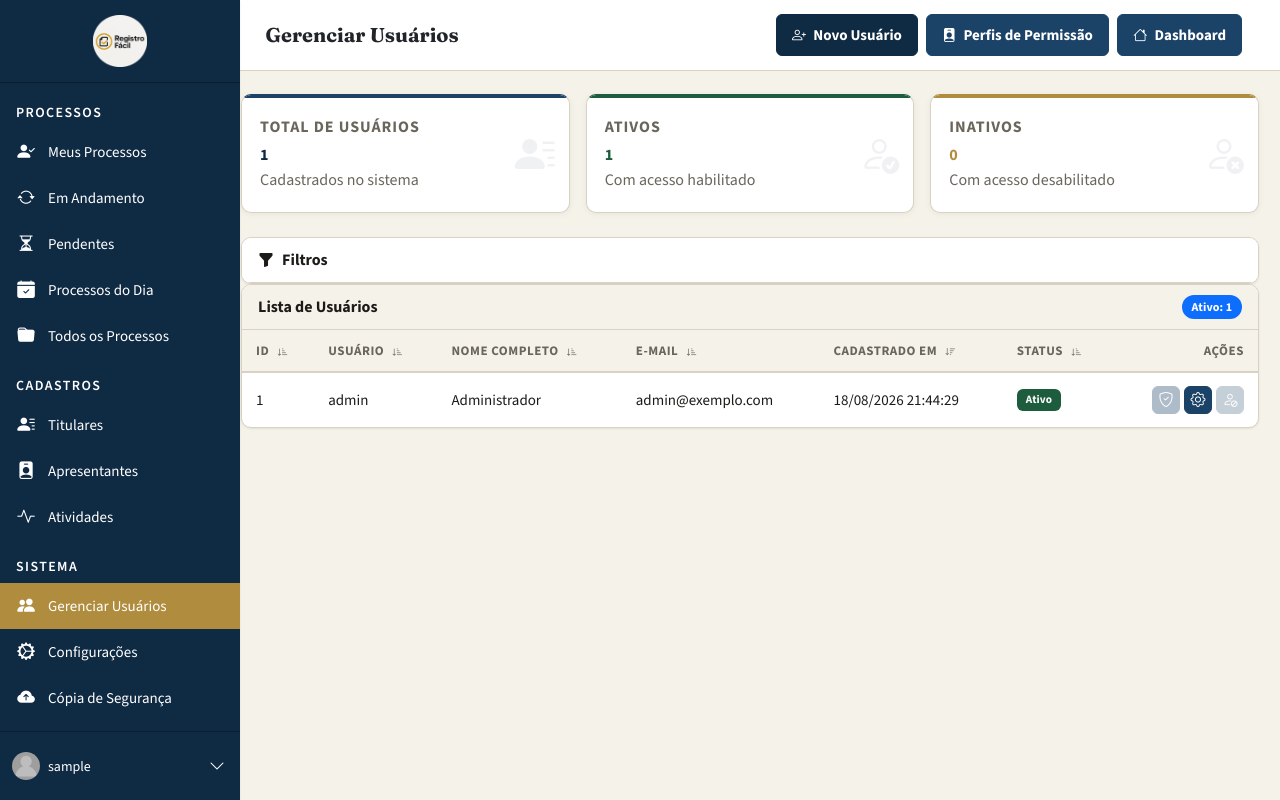
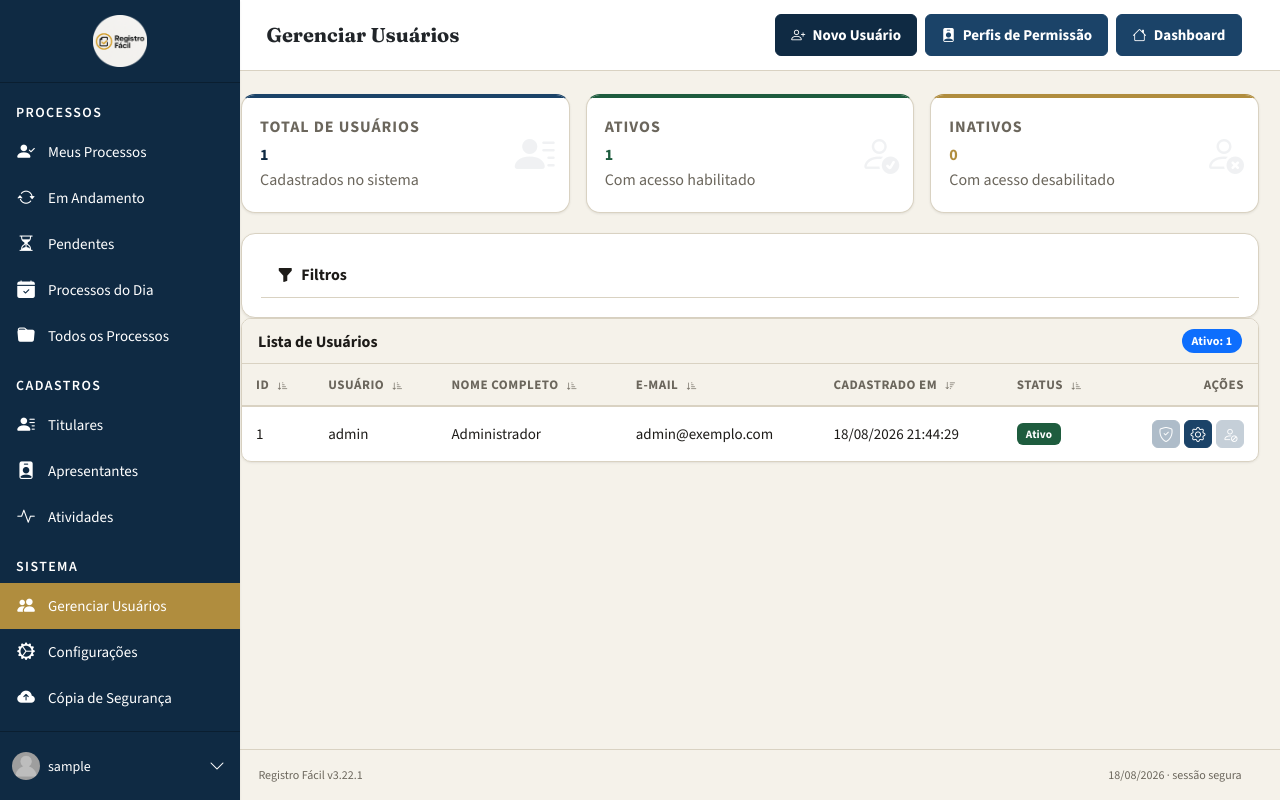
Before and after one commit to espetocearensesobral-boop/registrofacil-v3, a Flask app: page /admin/usuarios in a window 1280 px wide. Run offline with Flask 3, Linux system fonts and the light colour scheme; the visitor is signed in with stand-in values (Sample User, id 1); data comes from the database, SQL or seed files in the repository; parts of the project's set-up code (start-up, migrations or seed data) failed here and were passed over; some libraries are stand-ins or nearby versions.

Commit message:
style: implement standard institutional layout

```diff
--- a/config.py
+++ b/config.py
@@ -22,7 +22,7 @@ else:
 
 
 class Config:
-    VERSION = '3.22.0'
+    VERSION = '3.22.1'
     ENVIRONMENT = os.environ.get('REGISTROFACIL_ENV', 'development').strip().lower()
     IS_PRODUCTION = ENVIRONMENT in {'production', 'prod'}
     INITIAL_ADMIN_PASSWORD = os.environ.get('INITIAL_ADMIN_PASSWORD')
--- a/static/css/main.css
+++ b/static/css/main.css
@@ -411,7 +411,8 @@ body {
    CONTEÚDO DA PÁGINA
    ━━━━━━━━━━━━━━━━━━━━━━━━━━━━━━━━━━━━━━━━━━━━━━━━━━━━━━ */
 #page-content-wrapper {
-    width: 100%;
+    width: auto;
+    min-width: 0;
     min-height: 100vh;
     margin-left: var(--rf-sidebar-width);
     transition: margin-left 0.3s ease-in-out;
--- a/static/css/visual-system.css
+++ b/static/css/visual-system.css
@@ -1952,3 +1952,212 @@ html body .toast {
     transition-duration: .01ms !important;
   }
 }
+
+
+/* ============================================================
+   LAYOUT STANDARD — régua institucional única
+   Corrige o desalinhamento lateral e centraliza o conteúdo
+   sem alterar os tokens de cor dos seis temas.
+   ============================================================ */
+:root {
+  --rf-gutter-x: clamp(1.25rem, 3vw, 2.5rem);
+  --rf-gutter-y: clamp(1.25rem, 2.5vw, 2rem);
+  --rf-content-max: 1680px;
+  --rf-card-padding: clamp(1rem, 1.5vw, 1.25rem);
+}
+
+#page-content-wrapper {
+  width: auto;
+  min-width: 0;
+  max-width: none;
+  overflow-x: clip;
+}
+
+#page-content-wrapper > .navbar,
+#page-content-wrapper > main,
+#page-content-wrapper > .rf-footer {
+  width: 100%;
+  min-width: 0;
+  box-sizing: border-box;
+}
+
+#page-content-wrapper > .navbar {
+  padding: .875rem 0;
+}
+
+#page-content-wrapper > .navbar > .container-fluid,
+#page-content-wrapper > main,
+#page-content-wrapper > .rf-footer,
+.rf-shell {
+  width: 100%;
+  max-width: var(--rf-content-max);
+  margin-inline: auto;
+  padding-inline: var(--rf-gutter-x) !important;
+}
+
+#page-content-wrapper > main {
+  padding-block: var(--rf-gutter-y) !important;
+}
+
+#page-content-wrapper > .navbar > .container-fluid {
+  padding-block: 0 !important;
+}
+
+.rf-page-header,
+#page-content-wrapper .page-header {
+  display: flex;
+  align-items: center;
+  justify-content: space-between;
+  gap: var(--rf-space-4);
+  flex-wrap: wrap;
+  padding: 0 0 var(--rf-space-4);
+  margin: 0 0 var(--rf-space-5);
+  background: transparent;
+  border: 0;
+  border-bottom: 1px solid var(--rf-border);
+  border-radius: 0;
+  box-shadow: none;
+}
+
+.rf-page-header h1,
+.rf-page-header h2,
+#page-content-wrapper .page-header h1,
+#page-content-wrapper .page-header h2 {
+  margin: 0;
+}
+
+.rf-page-header .rf-actions,
+#page-content-wrapper .page-header .rf-actions {
+  display: flex;
+  align-items: center;
+  gap: var(--rf-space-2);
+  flex-wrap: wrap;
+}
+
+.rf-card,
+#page-content-wrapper .stats-card,
+#page-content-wrapper .form-card,
+#page-content-wrapper .filter-section,
+#page-content-wrapper .filter-bar {
+  background: var(--rf-surface) !important;
+  border: 1px solid var(--rf-border) !important;
+  border-radius: var(--rf-radius-lg) !important;
+  box-shadow: var(--rf-shadow-sm) !important;
+}
+
+.rf-card,
+#page-content-wrapper .form-card,
+#page-content-wrapper .filter-section {
+  padding: var(--rf-card-padding);
+}
+
+#page-content-wrapper .stats-card,
+#page-content-wrapper .filter-bar {
+  padding: var(--rf-card-padding);
+}
+
+#page-content-wrapper .stats-card:hover,
+#page-content-wrapper .rf-card:hover {
+  transform: none;
+  box-shadow: var(--rf-shadow-sm) !important;
+}
+
+.rf-kpi-grid {
+  display: grid;
+  grid-template-columns: repeat(auto-fit, minmax(230px, 1fr));
+  gap: var(--rf-space-4);
+  margin-bottom: var(--rf-space-5);
+}
+
+#page-content-wrapper .table-responsive,
+#page-content-wrapper .rf-table-wrapper {
+  width: 100%;
+  min-width: 0;
+  overflow-x: auto;
+  overscroll-behavior-inline: contain;
+}
+
+#page-content-wrapper .table-responsive > table,
+#page-content-wrapper .rf-table-wrapper > table {
+  min-width: 640px;
+}
+
+.rf-footer {
+  margin-top: auto;
+  padding-block: var(--rf-space-4);
+  border-top: 1px solid var(--rf-border);
+  display: flex;
+  align-items: center;
+  justify-content: space-between;
+  gap: 1rem;
+  color: var(--rf-text-muted);
+  font-size: var(--rf-font-xs);
+}
+
+.rf-footer span:last-child {
+  text-align: right;
+}
+
+@media (max-width: 991.98px) {
+  #page-content-wrapper > .navbar > .container-fluid,
+  #page-content-wrapper > main,
+  #page-content-wrapper > .rf-footer,
+  .rf-shell {
+    padding-inline: 1rem !important;
+  }
+}
+
+@media (max-width: 575.98px) {
+  #page-content-wrapper > .navbar > .container-fluid,
+  #page-content-wrapper > main,
+  #page-content-wrapper > .rf-footer,
+  .rf-shell {
+    padding-inline: .75rem !important;
+  }
+
+  #page-content-wrapper > main {
+    padding-block: 1rem !important;
+  }
+
+  .rf-footer {
+    align-items: flex-start;
+    flex-direction: column;
+  }
+
+  .rf-footer span:last-child {
+    text-align: left;
+  }
+}
+
+
+/* Compatibilidade do dashboard com a régua standard. */
+#page-content-wrapper .kpi-grid,
+#page-content-wrapper .rf-kpi-grid {
+  display: grid;
+  grid-template-columns: repeat(auto-fit, minmax(230px, 1fr));
+  gap: var(--rf-space-4);
+  margin-bottom: var(--rf-space-5);
+}
+
+#page-content-wrapper .kpi-card {
+  min-width: 0;
+  border-radius: var(--rf-radius-lg);
+  box-shadow: var(--rf-shadow-sm);
+}
+
+#page-content-wrapper .dashboard-action-link {
+  min-height: 2.25rem !important;
+  height: auto !important;
+  padding: .35rem .7rem !important;
+  font-size: var(--rf-font-xs) !important;
+}
+
+#page-content-wrapper .greeting-banner {
+  border-radius: var(--rf-radius-lg) !important;
+  box-shadow: var(--rf-shadow-sm) !important;
+  padding: var(--rf-card-padding) !important;
+}
+
+#page-content-wrapper .row > [class*="col-"] {
+  min-width: 0;
+}
--- a/templates/base.html
+++ b/templates/base.html
@@ -115,7 +115,7 @@
     </style>
 
     <link rel="stylesheet" href="{{ url_for('static', filename='css/color-themes.css') }}">
-    <link rel="stylesheet" href="{{ url_for('static', filename='css/visual-system.css', v='3.22.0') }}">
+    <link rel="stylesheet" href="{{ url_for('static', filename='css/visual-system.css', v='3.22.1') }}">
     <style id="rf-header-button-contract">
         html body .navbar .nav-btn.nav-btn-secondary {
             background-color: var(--color-primary-light, #1B4368) !important;
@@ -289,7 +289,7 @@
         </aside>
         <div id="page-content-wrapper" class="flex-fill">
             <nav class="navbar navbar-expand-lg navbar-light bg-white shadow-sm">
-                <div class="container-fluid">
+                <div class="container-fluid rf-navbar-inner">
                     <button id="mobile-menu-btn" type="button" aria-label="Abrir menu" aria-controls="sidebar" aria-expanded="false" onclick="toggleMobileSidebar()">
                         <i class="bi bi-list"></i>
                     </button>
@@ -300,7 +300,7 @@
                 </div>
             </nav>
 
-            <main id="main-content" class="container-fluid py-4" tabindex="-1">
+            <main id="main-content" class="container-fluid rf-shell py-4" tabindex="-1">
                 {% with messages = get_flashed_messages(with_categories=true) %}
                     {% if messages %}
                         <script>
@@ -319,6 +319,10 @@
 
                 {% block content %}{% endblock %}
             </main>
+            <footer class="rf-footer" role="contentinfo">
+                <span>Registro Fácil v{{ app_version }}</span>
+                <span>{{ now().strftime('%d/%m/%Y') }} · sessão segura</span>
+            </footer>
         </div>
     </div>
 
--- a/templates/login.html
+++ b/templates/login.html
@@ -66,7 +66,7 @@
         .version-badge{position:absolute;bottom:1.5rem;right:1.5rem;font-size:.7rem;color:#333;font-family: var(--rf-font-mono)}
     </style>
     <link rel="stylesheet" href="{{ url_for('static', filename='css/color-themes.css') }}">
-    <link rel="stylesheet" href="{{ url_for('static', filename='css/visual-system.css', v='3.22.0') }}">
+    <link rel="stylesheet" href="{{ url_for('static', filename='css/visual-system.css', v='3.22.1') }}">
 </head>
 <body data-cor="{{ tema_cor_usuario }}">
     <!-- Painel esquerdo: formulário -->
```
Also changed, not shown: tests/test_system_updates.py (+1 -1 lines).
